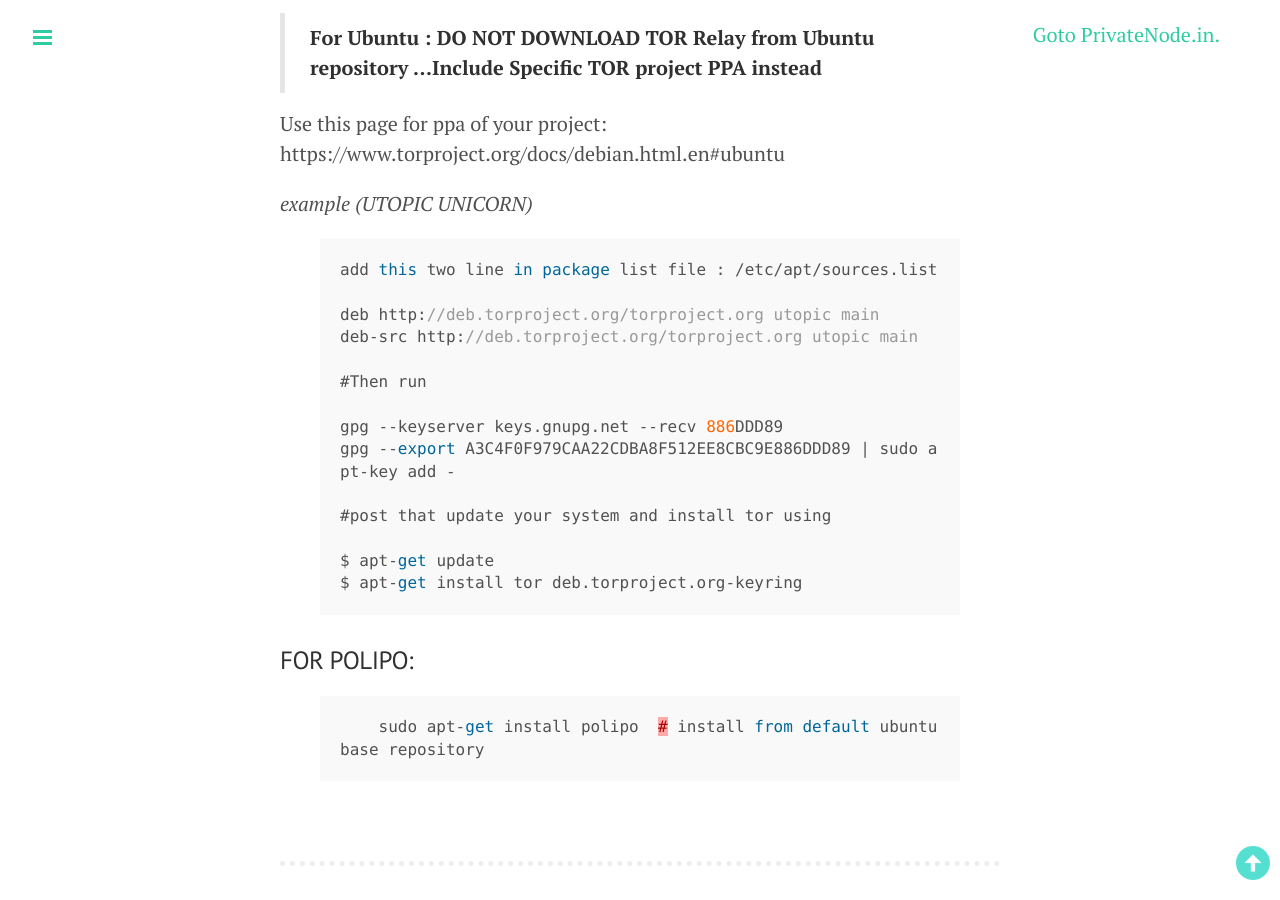
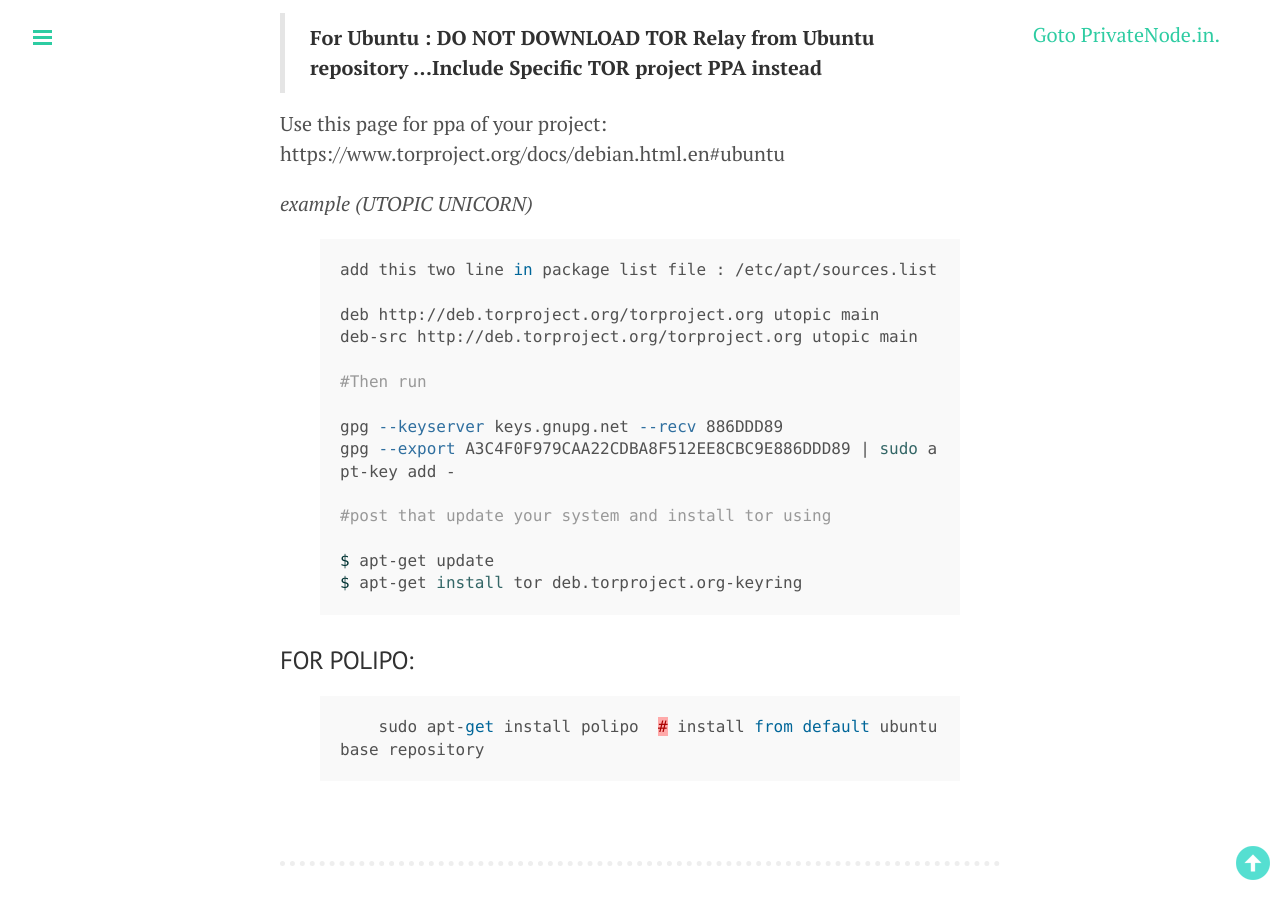
Before and after one commit to DharmeshPandav/dharmeshpandav.github.io, a Jekyll site: the page built from _posts/2015-02-24-Torifying-your-Scrapy_project_on_ubuntu.md, in a window 1280 px wide and 900 px high, scrolled down 983 px. Built offline with Jekyll 4.4.1, drawn with Linux system fonts in a browser that asks for light colours; nearby versions of some CDN libraries; Markdown is read by kramdown in place of the engine named in the settings.

```diff
--- a/_posts/2015-02-24-Torifying-your-Scrapy_project_on_ubuntu.md
+++ b/_posts/2015-02-24-Torifying-your-Scrapy_project_on_ubuntu.md
@@ -36,7 +36,7 @@ Use this page for ppa of your project: https://www.torproject.org/docs/debian.ht
 
 *example (UTOPIC UNICORN)*
 
-{% highlight js %}
+{% highlight bash %}
 
 add this two line in package list file : /etc/apt/sources.list
 
@@ -54,7 +54,7 @@ $ apt-get update
 $ apt-get install tor deb.torproject.org-keyring
 
 
-{% endhighlight js %}
+{% endhighlight bash %}
 
 
 ### FOR POLIPO:
```
